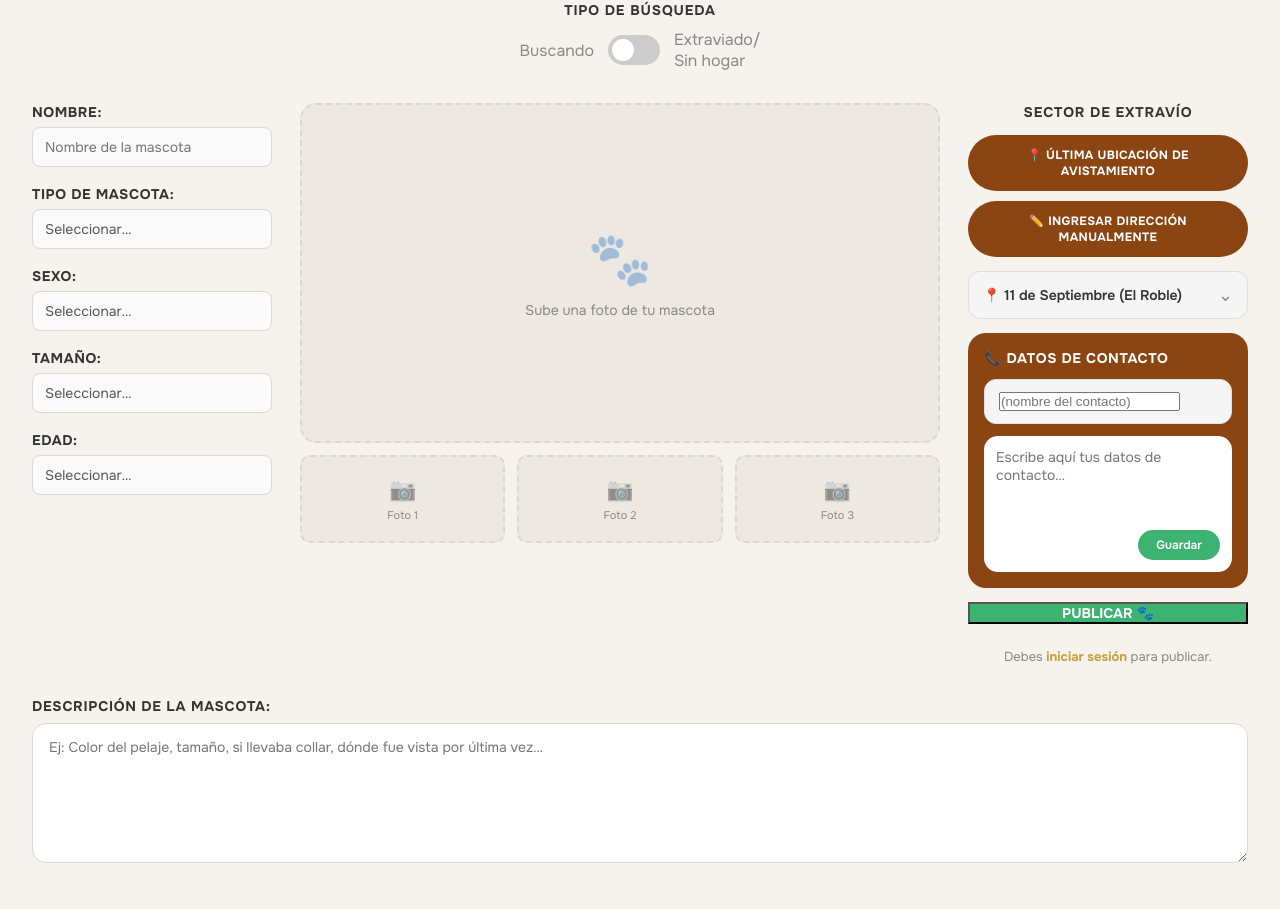
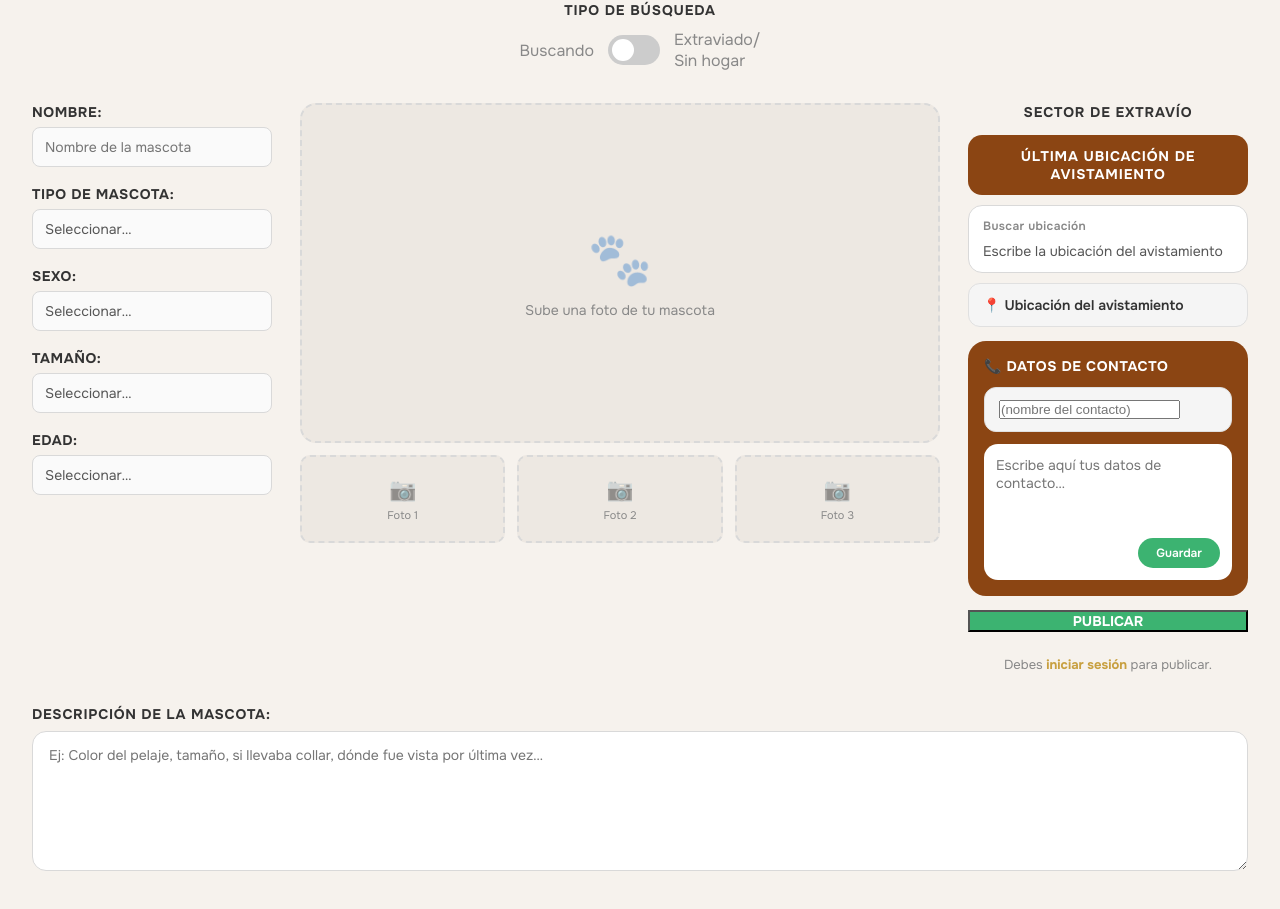
Before and after one commit to ChermanWest/AlertaPatitas, a React (Vite) app: page /editor in a window 1280 px wide. Shown: the part 899-1808 px from the top of the page. Built offline with nearby package versions, Linux system fonts and the light colour scheme.

Commit message:
incorporacion de mapa

```diff
--- a/src/pages/Editor.jsx
+++ b/src/pages/Editor.jsx
@@ -36,6 +36,7 @@ const FORM_INICIAL = {
   tamano: '',
   edad: '',
   estado: false, // false = "buscando", true = "perdido/extraviado"
+  ubicacion: '',
   descripcion: '',
   contacto: '',
 };
@@ -47,6 +48,8 @@ export default function Editor() {
   const idEdicion = searchParams.get('id');
 
   const [form, setForm] = useState(FORM_INICIAL);
+  const [sugerenciasUbicacion, setSugerenciasUbicacion] = useState([]);
+  const [cargandoUbicacion, setCargandoUbicacion] = useState(false);
   const [images, setImages] = useState([null, null, null]);
   const [publicacionOriginal, setPublicacionOriginal] = useState(null);
   const [feedback, setFeedback] = useState(null); // { tipo: 'error'|'exito'|'cargando', mensaje }
@@ -83,6 +86,7 @@ export default function Editor() {
         tamano: data.tamano || data['tamaño'] || '',
         edad: data.edad || '',
         estado: data.estado === 'perdido' || data.estado === 'extraviado',
+        ubicacion: data.zona || data.ubicacion || data.lugar || '',
         descripcion: data.descripcion || '',
         contacto: data.contacto || '',
       });
@@ -98,6 +102,44 @@ export default function Editor() {
     cargarParaEditar();
   }, [cargarParaEditar]);
 
+  useEffect(() => {
+    const consulta = form.ubicacion.trim();
+
+    if (!consulta) {
+      setSugerenciasUbicacion([]);
+      setCargandoUbicacion(false);
+      return;
+    }
+
+    const timeoutId = setTimeout(async () => {
+      try {
+        setCargandoUbicacion(true);
+        const response = await fetch(
+          `https://nominatim.openstreetmap.org/search?format=jsonv2&limit=5&addressdetails=1&accept-language=es&countrycodes=cl&viewbox=-70.8,-17.4,-68.7,-19.3&bounded=1&q=${encodeURIComponent(`${consulta}, Arica y Parinacota, Chile`)}`,
+        );
+
+        if (!response.ok) {
+          throw new Error('No se pudieron cargar las sugerencias.');
+        }
+
+        const results = await response.json();
+        setSugerenciasUbicacion(
+          results.map((item) => ({
+            id: item.place_id,
+            label: item.display_name,
+          })),
+        );
+      } catch (err) {
+        console.error('Error obteniendo sugerencias de ubicación:', err);
+        setSugerenciasUbicacion([]);
+      } finally {
+        setCargandoUbicacion(false);
+      }
+    }, 350);
+
+    return () => clearTimeout(timeoutId);
+  }, [form.ubicacion]);
+
   function actualizarCampo(campo, valor) {
     setForm((f) => ({ ...f, [campo]: valor }));
   }
@@ -108,6 +150,7 @@ export default function Editor() {
     if (!form.mascota) errores.push('Selecciona el tipo de mascota.');
     if (!form.sexo) errores.push('Selecciona el sexo.');
     if (!form.tamano) errores.push('Selecciona el tamaño.');
+    if (!form.ubicacion.trim()) errores.push('Agrega una ubicación de avistamiento.');
     if (!form.descripcion.trim()) errores.push('Agrega una descripción de la mascota.');
     return errores;
   }
@@ -169,6 +212,9 @@ export default function Editor() {
         tamano: form.tamano,
         edad: form.edad,
         estado: form.estado ? 'perdido' : 'buscando',
+        zona: form.ubicacion.trim(),
+        ubicacion: form.ubicacion.trim(),
+        lugar: form.ubicacion.trim(),
         descripcion: form.descripcion.trim(),
         contacto: form.contacto.trim(),
         autor_id: usuario.id,
@@ -307,18 +353,44 @@ export default function Editor() {
             <h2 className="report-title">SECTOR DE EXTRAVÍO</h2>
 
             <div className="location-options">
-              <button type="button" className="btn btn-location">
-                📍 ÚLTIMA UBICACIÓN DE AVISTAMIENTO
-              </button>
-              <button type="button" className="btn btn-location">
-                ✏️ INGRESAR DIRECCIÓN MANUALMENTE
-              </button>
-            </div>
+              <h3 className="btn-location">ÚLTIMA UBICACIÓN DE AVISTAMIENTO</h3>
 
-            <div className="accordion">
-              <div className="accordion-header">
-                <div className="accordion-info">📍 11 de Septiembre (El Roble)</div>
-                <span className="icon-chevron">⌄</span>
+              <div className="location-search-box">
+                <label className="location-search-label" htmlFor="locationSearch">
+                  Buscar ubicación
+                </label>
+                <input
+                  id="locationSearch"
+                  type="text"
+                  className="location-search-input"
+                  placeholder="Escribe la ubicación del avistamiento"
+                  autoComplete="off"
+                  value={form.ubicacion}
+                  onChange={(e) => actualizarCampo('ubicacion', e.target.value)}
+                />
+              </div>
+
+              {cargandoUbicacion && <div className="location-suggestions-status">Buscando sugerencias…</div>}
+
+              {!cargandoUbicacion && sugerenciasUbicacion.length > 0 && (
+                <div className="location-suggestions" role="listbox" aria-label="Sugerencias de ubicación">
+                  {sugerenciasUbicacion.map((sugerencia) => (
+                    <button
+                      key={sugerencia.id}
+                      type="button"
+                      className="location-suggestion"
+                      onClick={() => actualizarCampo('ubicacion', sugerencia.label)}
+                    >
+                      {sugerencia.label}
+                    </button>
+                  ))}
+                </div>
+              )}
+
+              <div className="accordion">
+                <div className="accordion-header">
+                  <div className="accordion-info">📍 {form.ubicacion || 'Ubicación del avistamiento'}</div>
+                </div>
               </div>
             </div>
 
@@ -345,7 +417,7 @@ export default function Editor() {
             </div>
 
             <button type="button" className="btn-publish" onClick={publicar} disabled={publicando}>
-              {publicando ? 'Publicando…' : idEdicion ? 'GUARDAR CAMBIOS 🐾' : 'PUBLICAR 🐾'}
+              {publicando ? 'Publicando…' : idEdicion ? 'GUARDAR CAMBIOS ' : 'PUBLICAR '}
             </button>
 
             {feedback && (
--- a/src/styles/editor1.css
+++ b/src/styles/editor1.css
@@ -499,9 +499,92 @@ body {
 .btn:hover  { opacity: 0.87; }
 
 .btn-location {
+  margin: 0;
+  font-size: var(--fs-14);
+  font-weight: 700;
+  letter-spacing: 0.06em;
+  color: #fff;
+  text-transform: uppercase;
+  text-align: center;
+  width: 100%;
   background-color: var(--color-chocolate-100);
-  color: #fff;
+  border-radius: 14px;
+  padding: 12px 16px;
+  line-height: 1.3;
+}
+
+.location-helper {
+  margin: 0;
+  font-size: var(--fs-12);
+  color: var(--color-gray-300);
+  letter-spacing: 0.04em;
+  text-align: center;
+}
+
+.location-search-box {
+  display: flex;
+  flex-direction: column;
   gap: 8px;
+  background-color: #fff;
+  border: 1px solid var(--color-gainsboro-300);
+  border-radius: 14px;
+  padding: 12px 14px;
+}
+
+.location-search-label {
+  font-size: var(--fs-12);
+  font-weight: 600;
+  color: var(--color-gray-300);
+  letter-spacing: 0.03em;
+}
+
+.location-search-input {
+  width: 100%;
+  border: none;
+  outline: none;
+  background: transparent;
+  font-family: var(--font-onest);
+  font-size: var(--fs-14);
+  color: var(--color-gray-500);
+}
+
+.location-search-input::placeholder {
+  color: var(--color-gray-200);
+}
+
+.location-suggestions-status {
+  font-size: var(--fs-12);
+  color: var(--color-gray-300);
+  padding: 0 2px;
+}
+
+.location-suggestions {
+  display: flex;
+  flex-direction: column;
+  gap: 8px;
+}
+
+.location-suggestion {
+  width: 100%;
+  border: 1px solid var(--color-gainsboro-300);
+  background-color: #fff;
+  border-radius: 12px;
+  padding: 10px 12px;
+  text-align: left;
+  font-family: var(--font-onest);
+  font-size: var(--fs-12);
+  color: var(--color-gray-500);
+  cursor: pointer;
+  transition: border-color 0.15s, background-color 0.15s, transform 0.1s;
+}
+
+.location-suggestion:hover {
+  border-color: var(--color-chocolate-100);
+  background-color: rgba(139, 69, 19, 0.04);
+}
+
+.location-suggestion:active {
+  transform: scale(0.99);
 }
 
 .accordion {
```
